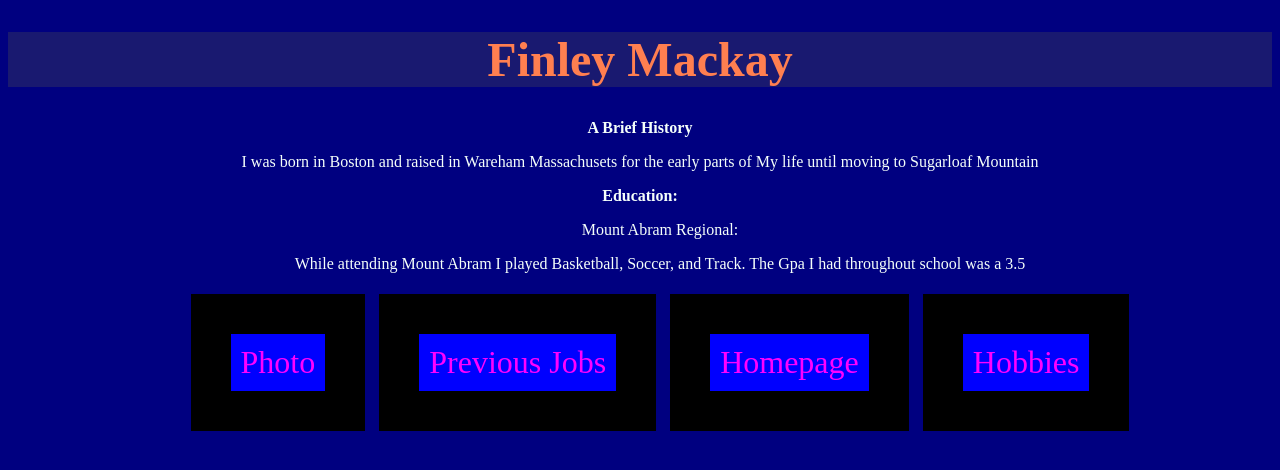
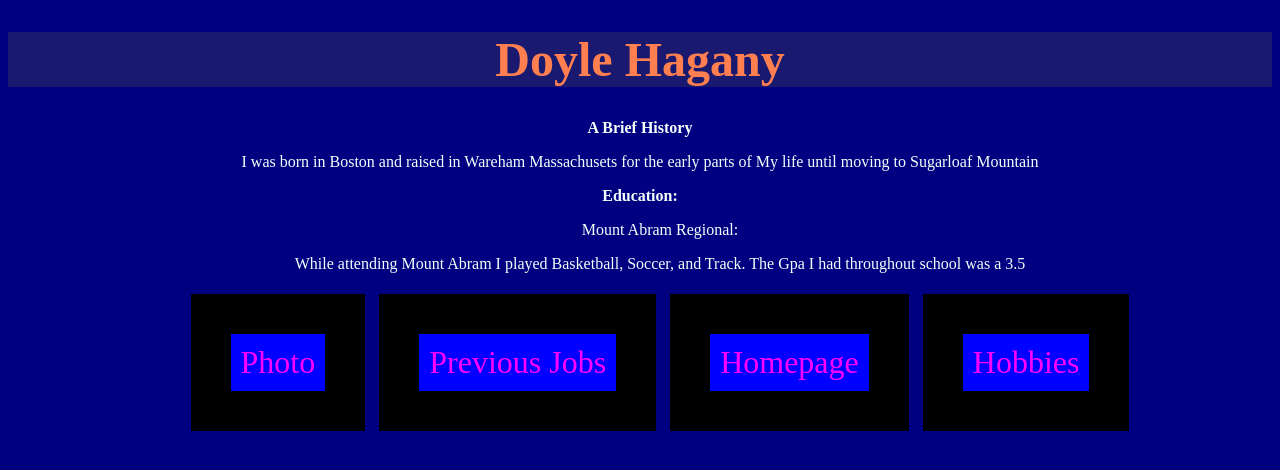
Before and after one commit to DoyleHagany/FinleyMackay.github.io, a plain HTML site: page AboutME.html in a window 1280 px wide. Drawn offline with Linux system fonts and the light colour scheme.

Commit message:
Update AboutME.html

```diff
--- a/AboutME.html
+++ b/AboutME.html
@@ -1,10 +1,10 @@
 <!DOCTYPE html>
 <head>
-<title>About Doyle</title>
+<title> About Doyle </title>
 <link href="AboutME.css" rel="stylesheet">
 </head>
 <html>
-<H1> Finley Mackay </H1>
+<H1> Doyle Hagany </H1>
 
 <p>
 <b>A Brief History</b>
```
